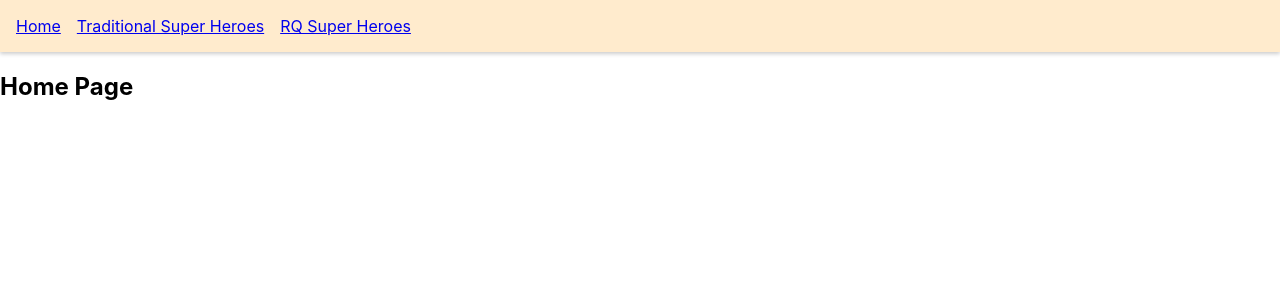
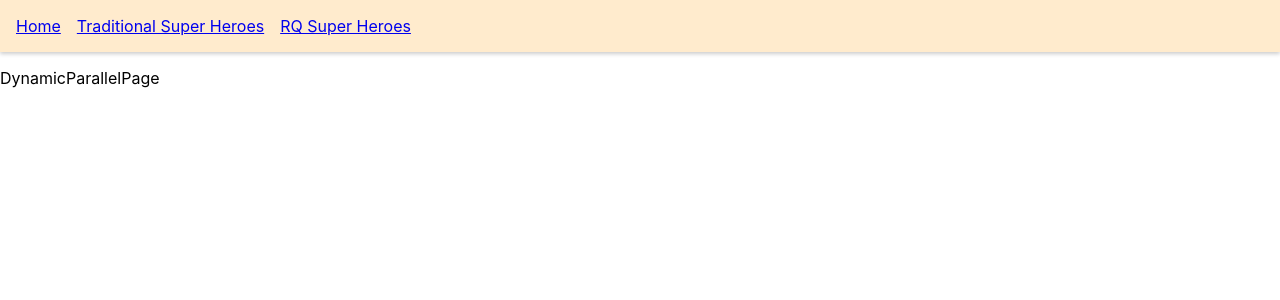
Before and after one commit to wassem7/React-Query-Tut, a React (Create React App) app: page /rq-dynamic-parallel in a window 1280 px wide. Shown: the top 300 px of the page. Built offline with nearby package versions, Linux system fonts and the light colour scheme; data requests are answered from the project's data file.

Commit message:
dynamic parallel queries

```diff
--- a/src/App.js
+++ b/src/App.js
@@ -11,6 +11,7 @@ import { HomePage } from './components/Home.page';
 import { RQSuperHeroesPage } from './components/RQSuperHeroes.page';
 import { SuperHeroesPage } from './components/SuperHeroes.page';
 import ParallelQueries from './components/ParallelQueries';
+import DynamicParallelPage from './components/DynamicParallelPage';
 
 function App() {
   const queryClient = new QueryClient();
@@ -39,6 +40,10 @@ function App() {
             <Route path='/rq-parallel'>
               <ParallelQueries />
             </Route>
+
+            <Route path='/rq-dynamic-parallel'>
+              <DynamicParallelPage heroIds={[1, 3]} />
+            </Route>
             <Route path='/super-heroes'>
               <SuperHeroesPage />
             </Route>
--- /dev/null
+++ b/src/components/DynamicParallelPage.js
@@ -0,0 +1,24 @@
+import { useQueries } from 'react-query';
+import axios from 'axios';
+
+const fetchSuperHeroes = (heroId) => {
+  console.log(heroId);
+  return axios.get(
+    `http://localhost:4000/superheroes/${heroId}`
+  );
+};
+
+const DynamicParallelPage = ({ heroIds }) => {
+  const queryResults = useQueries(
+    heroIds.map((id) => {
+      return {
+        queryKey: ['super-hero', id],
+        queryFn: () => fetchSuperHeroes(id),
+      };
+    })
+  );
+  console.log(queryResults);
+  return <div>DynamicParallelPage</div>;
+};
+
+export default DynamicParallelPage;
```
